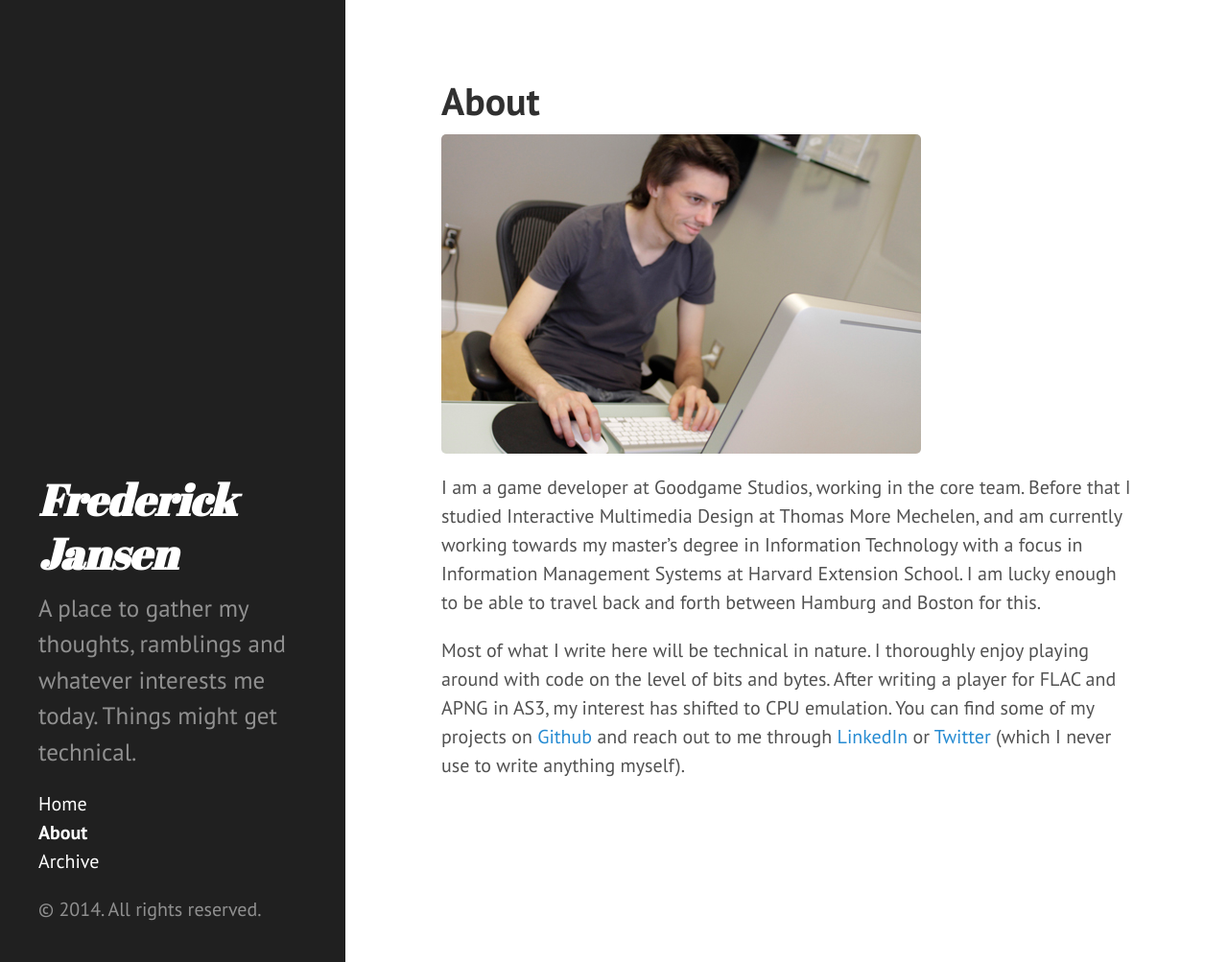
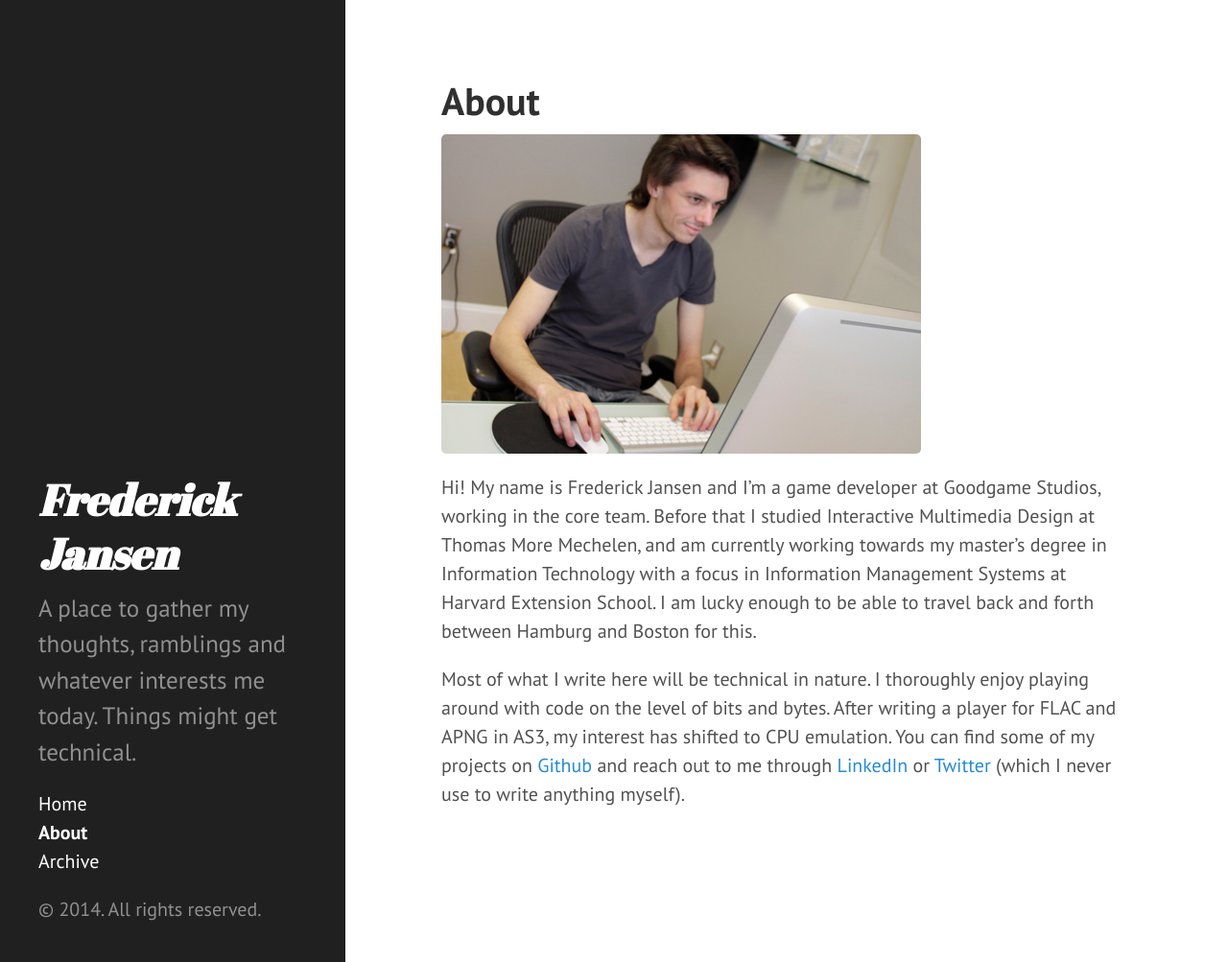
Before and after one commit to frederickjansen/frederickjansen.github.io, a Jekyll site: the page built from about.md, in a window 1280 px wide and 1003 px high. Shown: the whole window at 96% size. Built offline with Jekyll 4.4.1, drawn with Linux system fonts in a browser that asks for light colours; Markdown is read by kramdown in place of the engine named in the settings.

Commit message:
Updated about.md

```diff
--- a/about.md
+++ b/about.md
@@ -5,6 +5,6 @@ title: About
 
 <img src="/public/images/about-pic.jpg" alt="Frederick Jansen" title="Frederick Jansen">
 
-I am a game developer at Goodgame Studios, working in the core team. Before that I studied Interactive Multimedia Design at Thomas More Mechelen, and am currently working towards my master's degree in Information Technology with a focus in Information Management Systems at Harvard Extension School. I am lucky enough to be able to travel back and forth between Hamburg and Boston for this.
+Hi! My name is Frederick Jansen and I'm a game developer at Goodgame Studios, working in the core team. Before that I studied Interactive Multimedia Design at Thomas More Mechelen, and am currently working towards my master's degree in Information Technology with a focus in Information Management Systems at Harvard Extension School. I am lucky enough to be able to travel back and forth between Hamburg and Boston for this.
 
 Most of what I write here will be technical in nature. I thoroughly enjoy playing around with code on the level of bits and bytes. After writing a player for FLAC and APNG in AS3, my interest has shifted to CPU emulation. You can find some of my projects on [Github](https://github.com/frederickjansen) and reach out to me through [LinkedIn](http://be.linkedin.com/in/jansenfrederick) or [Twitter](https://twitter.com/latenightsnacks) (which I never use to write anything myself).
```
